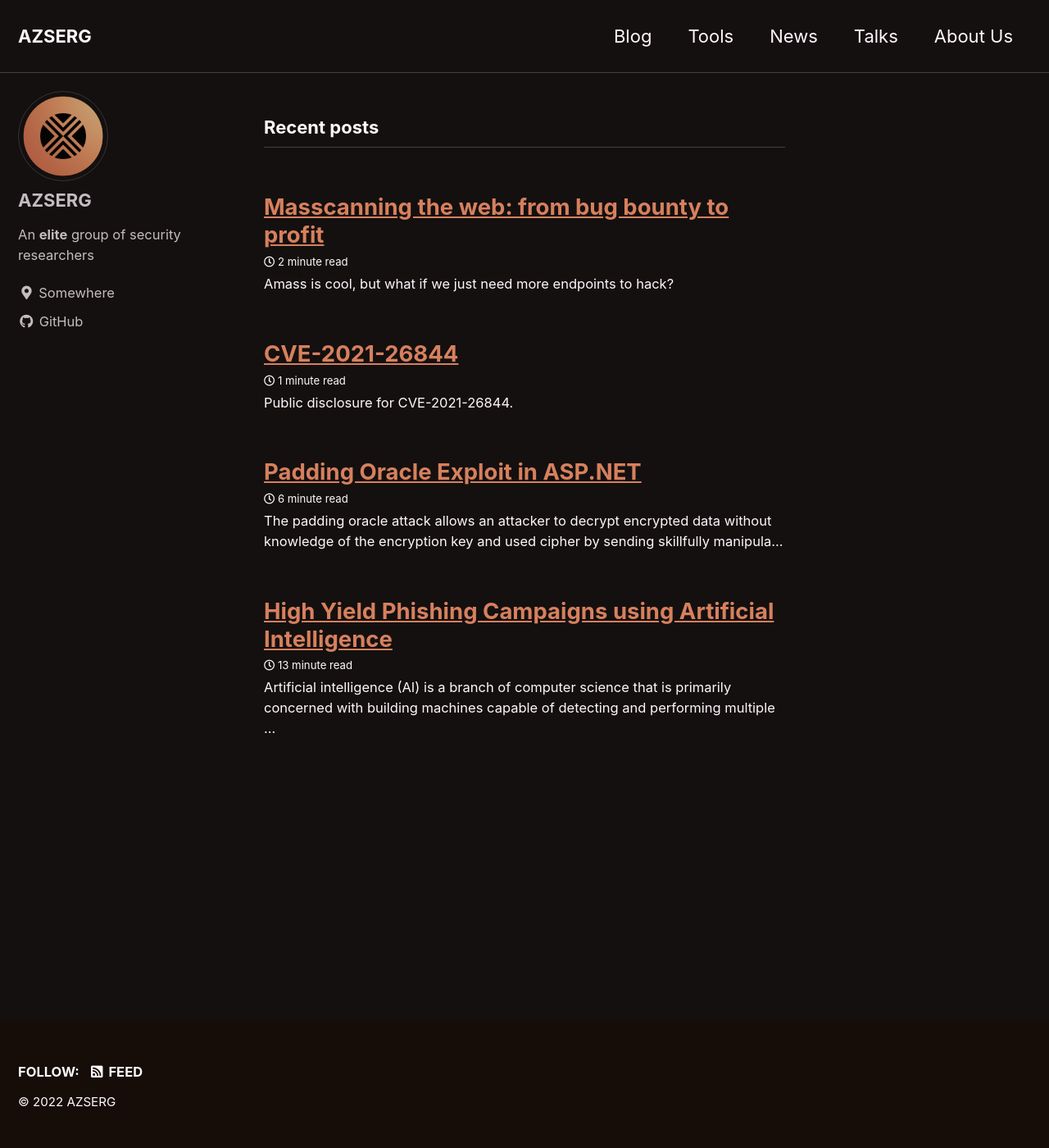
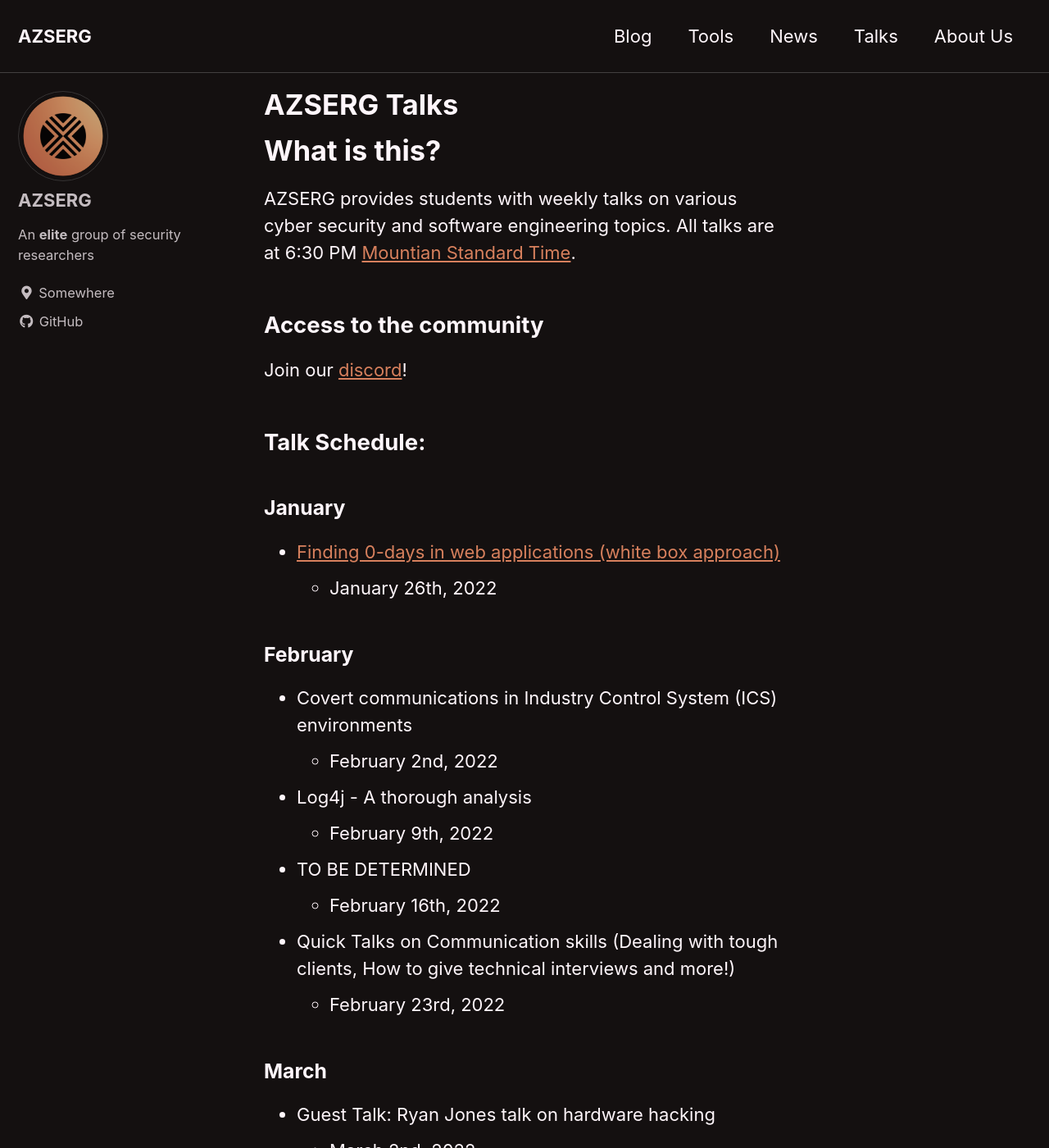
Before and after one commit to AZSERG/AZSERG.github.io, a Jekyll site: the page built from index.md, in a window 1280 px wide and 1400 px high. Shown: the whole window at 82% size. Built offline with Jekyll 4.4.1, drawn with Linux system fonts in a browser that asks for light colours; cached includes are drawn as plain includes; the list of posts is cut into pages by our own code; some of the changed text lies outside the part shown.

Commit message:
Favicon and New Homepage
Favicon and New Homepage

```diff
--- a/_includes/head.html
+++ b/_includes/head.html
@@ -15,6 +15,17 @@
 
 <!-- For all browsers -->
 <link rel="stylesheet" href="{{ '/assets/css/main.css' | relative_url }}">
+
+<!-- Favicon -->
+<link rel="apple-touch-icon" sizes="180x180" href="/assets/images/apple-touch-icon.png">
+<link rel="icon" type="image/png" sizes="32x32" href="/assets/images/favicon-32x32.png">
+<link rel="icon" type="image/png" sizes="16x16" href="/assets/images/favicon-16x16.png">
+<link rel="manifest" href="/assets/images/site.webmanifest">
+<link rel="shortcut icon" href="/assets/images/favicon.ico">
+<meta name="msapplication-TileColor" content="#da532c">
+<meta name="msapplication-config" content="/assets/images/browserconfig.xml">
+<meta name="theme-color" content="#ffffff">
+
 <link rel="preload" href="https://cdn.jsdelivr.net/npm/@fortawesome/fontawesome-free@5/css/all.min.css" as="style" onload="this.onload=null;this.rel='stylesheet'">
 <noscript><link rel="stylesheet" href="https://cdn.jsdelivr.net/npm/@fortawesome/fontawesome-free@5/css/all.min.css"></noscript>
 
--- a/index.html
+++ /dev/null
@@ -1,4 +0,0 @@
----
-layout: home
-author_profile: true
----
--- /dev/null
+++ b/index.md
@@ -0,0 +1,54 @@
+---
+layout: tag
+author_profile: true
+title: "AZSERG Talks"
+---
+
+# What is this?
+AZSERG provides students with weekly talks on various cyber security and software engineering topics.  All talks are at 6:30 PM [Mountian Standard Time](https://savvytime.com/converter/mst-to-pt-cdt).
+
+
+## Access to the community
+
+Join our [discord](https://discord.gg/cXukpqt7JN)!
+
+
+## Talk Schedule:
+
+### January
+* [Finding 0-days in web applications (white box approach)](https://www.youtube.com/watch?v=L89TBvTz-vQ)
+    * January 26th, 2022
+
+### February
+* Covert communications in Industry Control System (ICS) environments
+    * February 2nd, 2022
+* Log4j - A thorough analysis
+    * February 9th, 2022
+* TO BE DETERMINED
+    * February 16th, 2022
+* Quick Talks on Communication skills (Dealing with tough clients, How to give technical interviews and more!)
+    * February 23rd, 2022
+
+### March
+* Guest Talk: Ryan Jones talk on hardware hacking
+    * March 2nd, 2022
+* How to review source code in large codebases
+    * March 9th, 2022
+* Guest Talk: Matthew Merrill talk on Shitcoins and Smart-Contracts (Elevate)
+    * March 16th, 2022
+* TO BE DETERMINED
+    * March 23rd, 2022
+* Guest Talk: Skyler Knecht talk on internal network penetration testing (Optiv)
+    * March 30th, 2022
+
+### April
+* Red team architecture series: PT. 1
+    * April 6th, 2022
+* Red team architecture series: PT. 2
+    * April 13th, 2022
+* Red team architecture series: PT. 3
+    * April 20th, 2022
+* Red team architecture series: PT. 4
+    * April 27th, 2022
+
+Backup: Phishing 2.0, say goodbye to sending emails!
```
Also changed, not shown: assets/images/browserconfig.xml (added, +9 -0 lines), assets/images/android-chrome-192x192.png (added), assets/images/apple-touch-icon.png (added), assets/images/favicon-16x16.png (added), assets/images/favicon-32x32.png (added), assets/images/favicon.ico (added), assets/images/mstile-150x150.png (added), assets/images/safari-pinned-tab.svg (added), assets/images/site.webmanifest (added).
